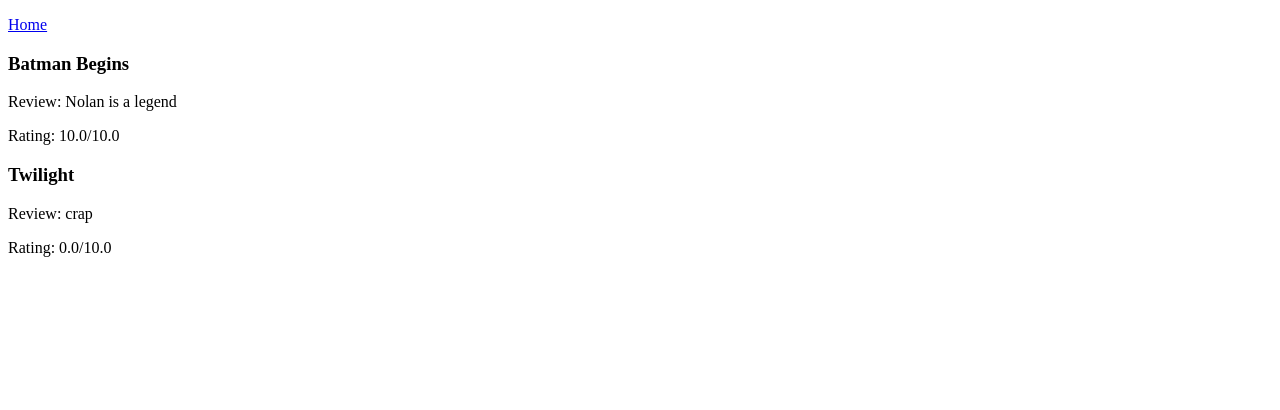
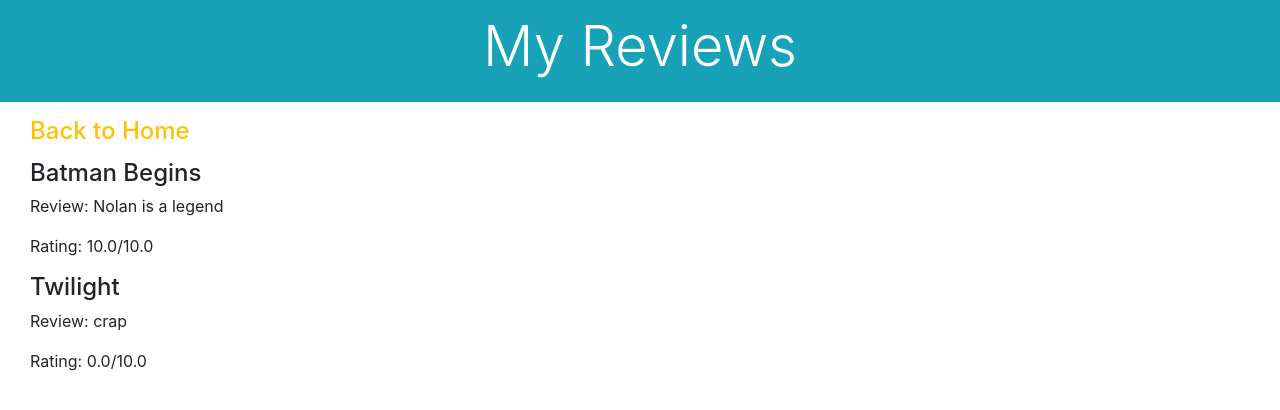
Before and after one commit to dixitaayush8/CMPE131_Moovify_Team12, a Django app: page /review_list/ in a window 1280 px wide. Shown: the top 410 px of the page. Run offline with Django 3.2, Linux system fonts and the light colour scheme; a user stored in the database is signed in; data comes from the database, SQL or seed files in the repository; parts of the project's set-up code (start-up, migrations or seed data) failed here and were passed over; some libraries are stand-ins or nearby versions.

Commit message:
Updated Reviews Pages

```diff
--- a/movies/templates/review_list.html
+++ b/movies/templates/review_list.html
@@ -1,14 +1,25 @@
 <!DOCTYPE html>
 <html>
 <head>
+	<link rel="stylesheet" href="https://maxcdn.bootstrapcdn.com/bootstrap/4.0.0-beta/css/bootstrap.min.css" integrity="sha384-/Y6pD6FV/Vv2HJnA6t+vslU6fwYXjCFtcEpHbNJ0lyAFsXTsjBbfaDjzALeQsN6M" crossorigin="anonymous">
+    <script src="https://maxcdn.bootstrapcdn.com/bootstrap/4.0.0-beta/js/bootstrap.min.js" integrity="sha384-h0AbiXch4ZDo7tp9hKZ4TsHbi047NrKGLO3SEJAg45jXxnGIfYzk4Si90RDIqNm1" crossorigin="anonymous"></script>
+
+    <blockquote class="blockquote text-center">
+        <div class="p-3 mb-2 bg-info text-white"> <h4 class="display-4">My Reviews</h4> </div>
+    </blockquote>
+
 	<body>
 		<title>My Reviews</title>
-		<p><a href="/">Home</a></p>
-		{% if review_pg == 'nope' %}
-		<p>You haven't made any reviews yet. Search for some movies to rate <a href="/search">here</a>!</p>
+		<div class="container-fluid">
+  			<div class="col col-md-auto">
+  				<p><a class = "text-warning" href="/"><h4>Back to Home</h4></a></p>
+				{% if review_pg == 'nope' %}
+				<p>You haven't made any reviews yet. Search for some movies to rate <a href="/search">here</a>!</p>
+			</div>
+		</div>
 		{% else %}
 		{% for n in review_pg %}
-		<h3>{{n.movie_title}}</h3>
+		<h4>{{n.movie_title}}</h4>
 		<p>Review: {{n.comment}}</p>
 		<p>Rating: {{n.rating}}/10.0</p>
 		{% endfor %}
```
